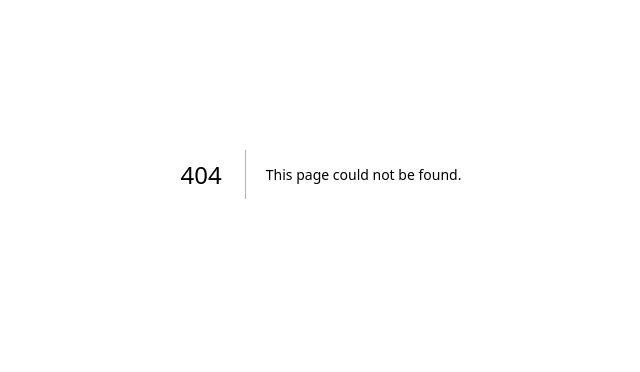
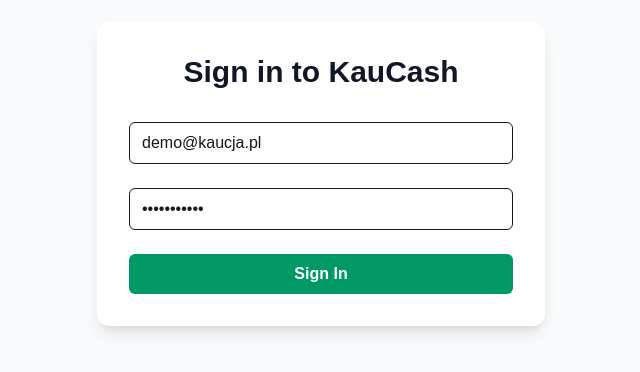
Before and after one commit to MityaiLentyai/Kaucja_Boys, a Next.js app in the folder frontend/: page /login in a window 1280 px wide. Before the commit this address had no page. Shown: the part 226-598 px from the top of the page, without its empty margins (319-959 px from the left). Built offline with nearby package versions, Linux system fonts and the light colour scheme.

Commit message:
stage 2 with login and dashboard pages

```diff
--- /dev/null
+++ b/frontend/app/dashboard/page.tsx
@@ -0,0 +1,58 @@
+"use client";
+
+import { useEffect, useState } from "react";
+import { useRouter } from "next/navigation";
+import { apiFetch } from "../../lib/api";
+
+export default function DashboardPage() {
+  const router = useRouter();
+  const [wallet, setWallet] = useState<{ balance: number } | null>(null);
+  const [user, setUser] = useState<{ full_name: string; email: string } | null>(null);
+
+  useEffect(() => {
+    async function loadData() {
+      try {
+        const userData = await apiFetch<{ full_name: string; email: string }>("/auth/me");
+        const walletData = await apiFetch<{ balance: number }>("/wallet");
+        setUser(userData);
+        setWallet(walletData);
+      } catch {
+        router.push("/login");
+      }
+    }
+    loadData();
+  }, [router]);
+
+  if (!user || !wallet) return <div className="p-8 text-center">Loading...</div>;
+
+  return (
+    <div className="max-w-xl mx-auto p-4 space-y-6">
+      <header className="flex justify-between items-center border-b pb-4">
+        <div>
+          <h1 className="text-xl font-bold">Hello, {user.full_name || user.email}</h1>
+          <p className="text-sm text-gray-500">Universal Kaucja Wallet</p>
+        </div>
+      </header>
+
+      <div className="bg-emerald-600 text-white p-6 rounded-2xl shadow-md space-y-2">
+        <p className="text-emerald-100 text-sm font-medium">Available Balance</p>
+        <p className="text-4xl font-extrabold">{wallet.balance.toFixed(2)} PLN</p>
+      </div>
+
+      <div className="grid grid-cols-2 gap-4">
+        <button
+          onClick={() => router.push("/scan")}
+          className="p-4 bg-white border border-gray-200 rounded-xl shadow-sm hover:shadow-md font-semibold text-gray-800"
+        >
+          📷 Scan Voucher
+        </button>
+        <button
+          onClick={() => router.push("/pay")}
+          className="p-4 bg-white border border-gray-200 rounded-xl shadow-sm hover:shadow-md font-semibold text-gray-800"
+        >
+          💳 Pay with QR
+        </button>
+      </div>
+    </div>
+  );
+}
--- /dev/null
+++ b/frontend/app/login/page.tsx
@@ -0,0 +1,74 @@
+"use client";
+
+import { useState } from "react";
+import { useRouter } from "next/navigation";
+import { apiFetch } from "../../lib/api";
+import { saveToken } from "../../lib/auth";
+
+export default function LoginPage() {
+  const router = useRouter();
+  const [email, setEmail] = useState("demo@kaucja.pl");
+  const [password, setPassword] = useState("password123");
+  const [error, setError] = useState("");
+
+  const handleLogin = async (e: React.FormEvent) => {
+    e.preventDefault();
+    setError("");
+
+    const formData = new URLSearchParams();
+    formData.append("username", email);
+    formData.append("password", password);
+
+    try {
+      const res = await fetch(
+        `${process.env.NEXT_PUBLIC_API_URL || "http://localhost:8000"}/auth/login`,
+        {
+          method: "POST",
+          headers: { "Content-Type": "application/x-www-form-urlencoded" },
+          body: formData,
+        },
+      );
+
+      if (!res.ok) throw new Error("Invalid credentials");
+
+      const data = await res.json();
+      saveToken(data.access_token);
+      router.push("/dashboard");
+    } catch (err: any) {
+      setError(err.message);
+    }
+  };
+
+  return (
+    <div className="min-h-screen flex items-center justify-center bg-gray-50 px-4">
+      <div className="max-w-md w-full space-y-8 p-8 bg-white rounded-xl shadow-lg">
+        <h2 className="text-3xl font-extrabold text-center text-gray-900">Sign in to KauCash</h2>
+        {error && <p className="text-red-500 text-sm text-center">{error}</p>}
+        <form className="mt-8 space-y-6" onSubmit={handleLogin}>
+          <input
+            type="email"
+            required
+            className="w-full px-3 py-2 border rounded-md"
+            placeholder="Email address"
+            value={email}
+            onChange={(e) => setEmail(e.target.value)}
+          />
+          <input
+            type="password"
+            required
+            className="w-full px-3 py-2 border rounded-md"
+            placeholder="Password"
+            value={password}
+            onChange={(e) => setPassword(e.target.value)}
+          />
+          <button
+            type="submit"
+            className="w-full py-2 px-4 bg-emerald-600 text-white rounded-md hover:bg-emerald-700 font-semibold"
+          >
+            Sign In
+          </button>
+        </form>
+      </div>
+    </div>
+  );
+}
--- a/frontend/app/page.tsx
+++ b/frontend/app/page.tsx
@@ -1,10 +1,21 @@
+import { Icon } from "lucide-react";
 import Image from "next/image";
+import Link from "next/link";
 
 export default function Home() {
   return (
     <div className="flex flex-col flex-1 items-center justify-center bg-zinc-50 font-sans dark:bg-black">
       <main className="flex flex-1 w-full max-w-3xl flex-col items-center justify-between py-32 px-16 bg-white dark:bg-black sm:items-start">
         <div className="h1">Kaucja Boys In The House</div>
+        <div className="flex flex-row justify-self-center">
+          <Link
+            href="/login"
+            className="bg-blend-lighten"
+            style={{ border: "1px solid white", padding: "5px" }}
+          >
+            login link
+          </Link>
+        </div>
       </main>
     </div>
   );
--- /dev/null
+++ b/frontend/lib/api.ts
@@ -0,0 +1,23 @@
+const API_BASE_URL = process.env.NEXT_PUBLIC_API_URL || "http://localhost:8000";
+
+export async function apiFetch<T>(endpoint: string, options: RequestInit = {}): Promise<T> {
+  const token = typeof window !== "undefined" ? localStorage.getItem("token") : null;
+
+  const headers: Record<string, string> = {
+    "Content-Type": "application/json",
+    ...(token ? { Authorization: `Bearer ${token}` } : {}),
+    ...((options.headers as Record<string, string>) || {}),
+  };
+
+  const response = await fetch(`${API_BASE_URL}${endpoint}`, {
+    ...options,
+    headers,
+  });
+
+  if (!response.ok) {
+    const errorData = await response.json().catch(() => ({}));
+    throw new Error(errorData.detail || "API request failed");
+  }
+
+  return response.json();
+}
--- /dev/null
+++ b/frontend/lib/auth.ts
@@ -0,0 +1,20 @@
+import { apiFetch } from "./api";
+
+export function saveToken(token: string) {
+  if (typeof window !== "undefined") {
+    localStorage.setItem("token", token);
+  }
+}
+
+export function getToken(): string | null {
+  if (typeof window !== "undefined") {
+    return localStorage.getItem("token");
+  }
+  return null;
+}
+
+export function removeToken() {
+  if (typeof window !== "undefined") {
+    localStorage.removeItem("token");
+  }
+}
```
